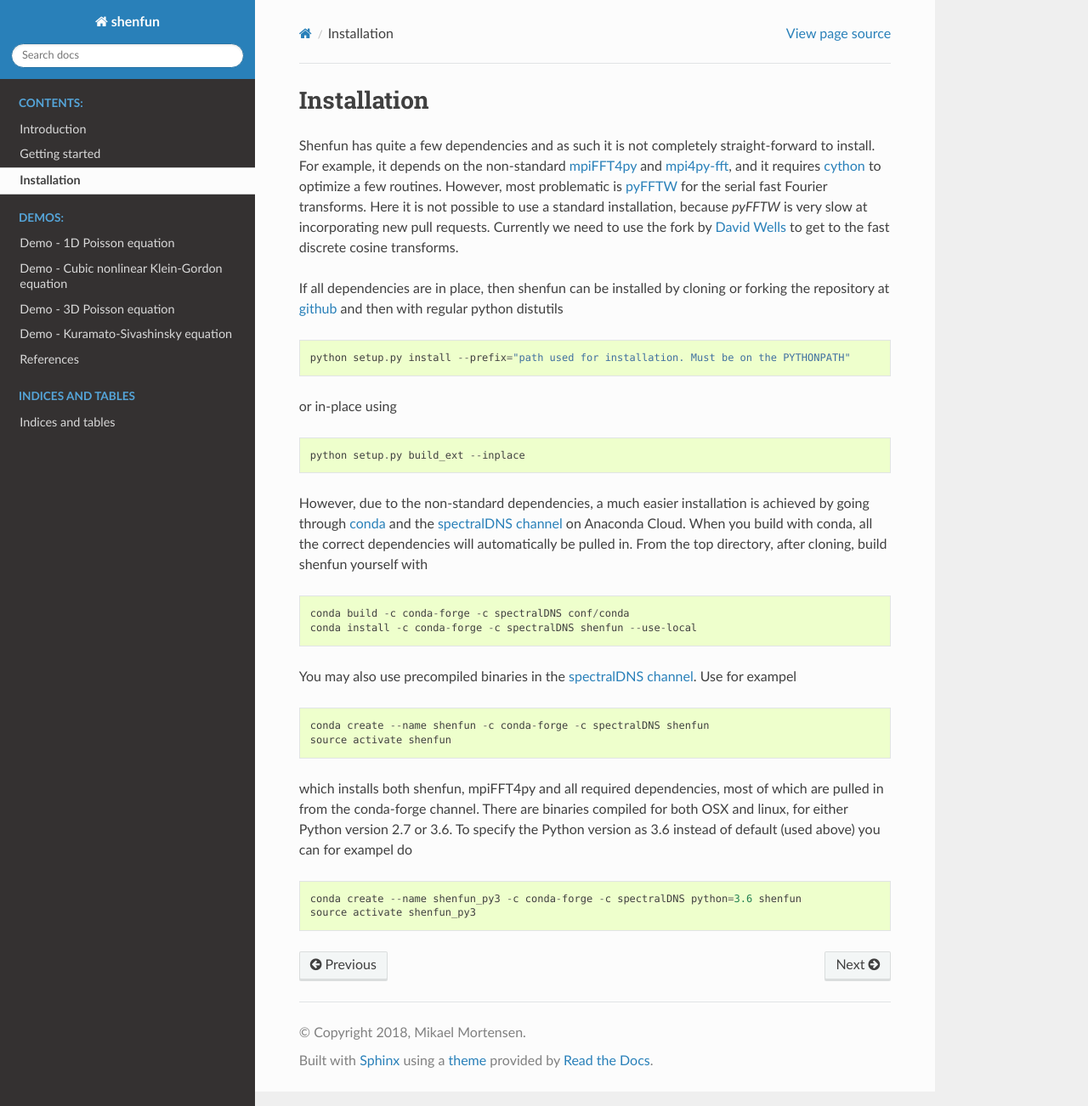
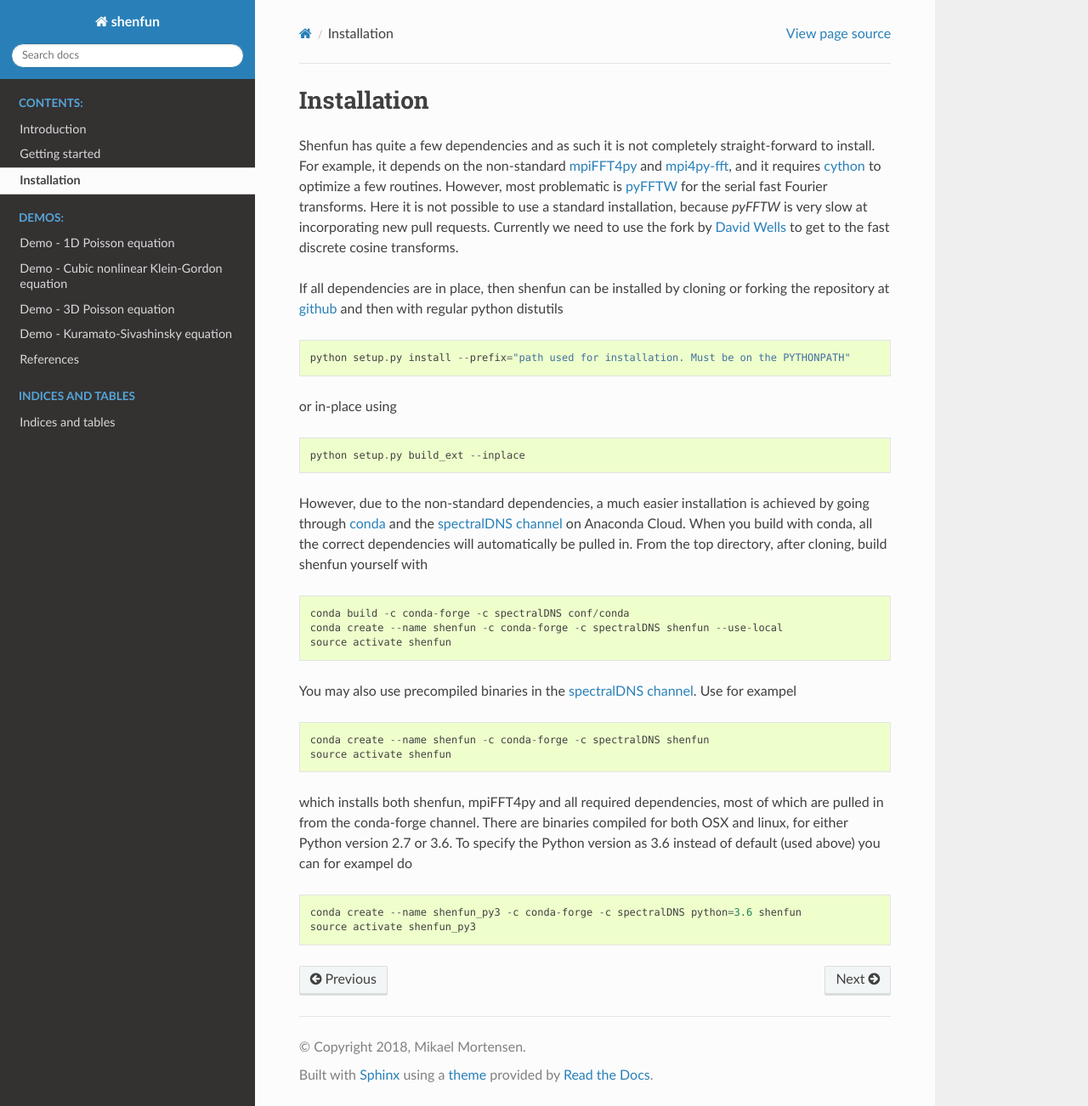
Before and after one commit to spectralDNS/shenfun, a Sphinx documentation site: the page built from docs/source/installation.rst, in a window 1280 px wide and 1302 px high. Shown: the whole window at 85% size. Built offline with Sphinx 7.4.7 and the Read the Docs theme 2.0.0, drawn with Linux system fonts in a browser that asks for light colours.

Commit message:
Fixing installation instructions with conda environment

```diff
--- a/docs/source/installation.rst
+++ b/docs/source/installation.rst
@@ -31,7 +31,8 @@ be pulled in. From the top directory, after cloning, build shenfun yourself with
 ::
 
     conda build -c conda-forge -c spectralDNS conf/conda
-    conda install -c conda-forge -c spectralDNS shenfun --use-local
+    conda create --name shenfun -c conda-forge -c spectralDNS shenfun --use-local
+    source activate shenfun
 
 You may also use precompiled binaries in the `spectralDNS channel`_. Use for exampel
 
```
Also changed, not shown: 1 other file.
